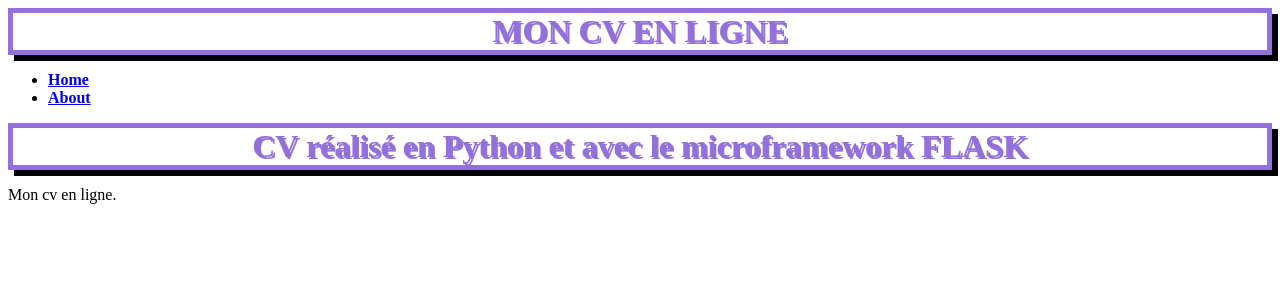
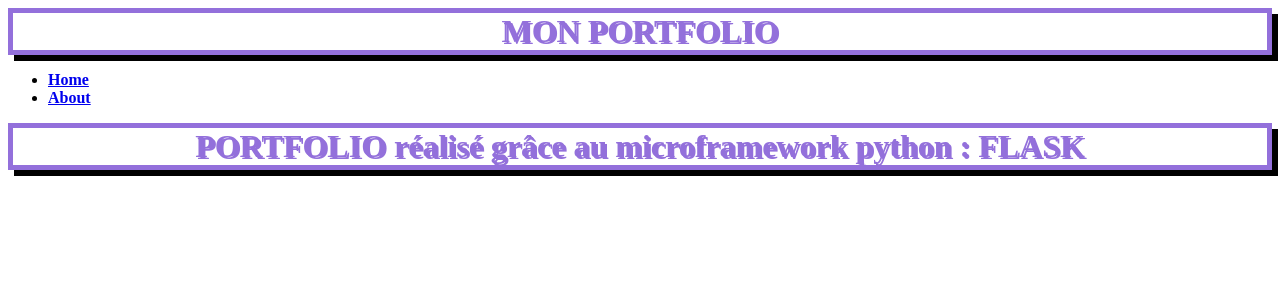
Before and after one commit to patricel2006/developpeur-web, a Flask app: page /about in a window 1280 px wide. Shown: the top 300 px of the page. Run offline with Flask 2, Linux system fonts and the light colour scheme.

Commit message:
modif layout.html et about.html

```diff
--- a/app/templates/about.html
+++ b/app/templates/about.html
@@ -4,8 +4,7 @@
 		{% extends "layout.html" %}
 		{% block content %}
 		<div class="about">
-			<h1>CV réalisé en Python et avec le microframework FLASK</h1>
-			<p>Mon cv en ligne.</p>
+			<h1>PORTFOLIO réalisé grâce au microframework python : FLASK</h1>
 		</div>
 		{% endblock %}
 	</body>
--- a/app/templates/layout.html
+++ b/app/templates/layout.html
@@ -7,7 +7,7 @@
 <body>
 	<header>
 		<div class="container">
-			<h1 class="logo">MON CV EN LIGNE</h1>
+			<h1 class="logo">MON PORTFOLIO</h1>
 			<strong><nav>
 				<ul class="menu">
 					<li><a href="{{ url_for('home') }}">Home</a></li>
```
